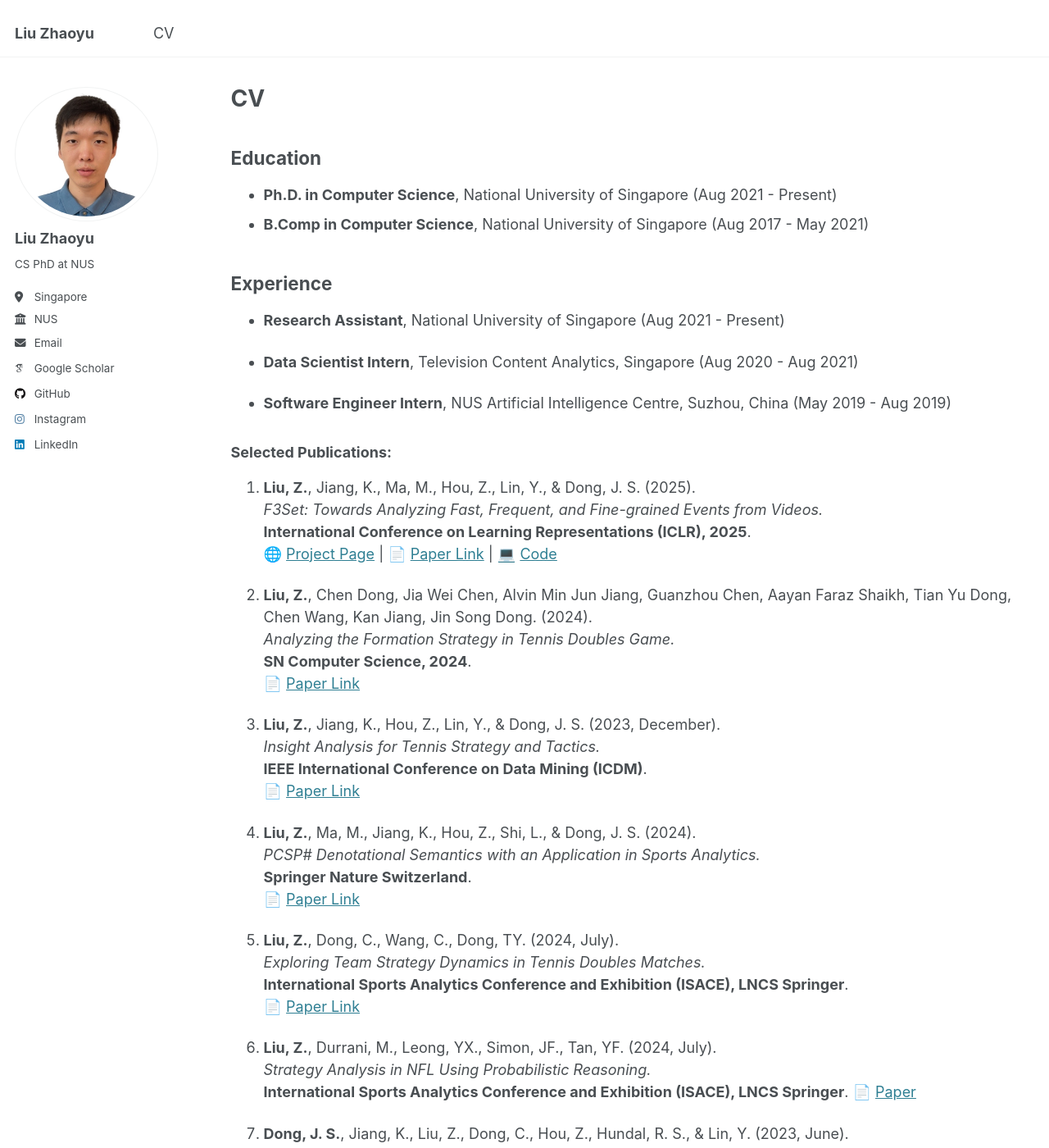
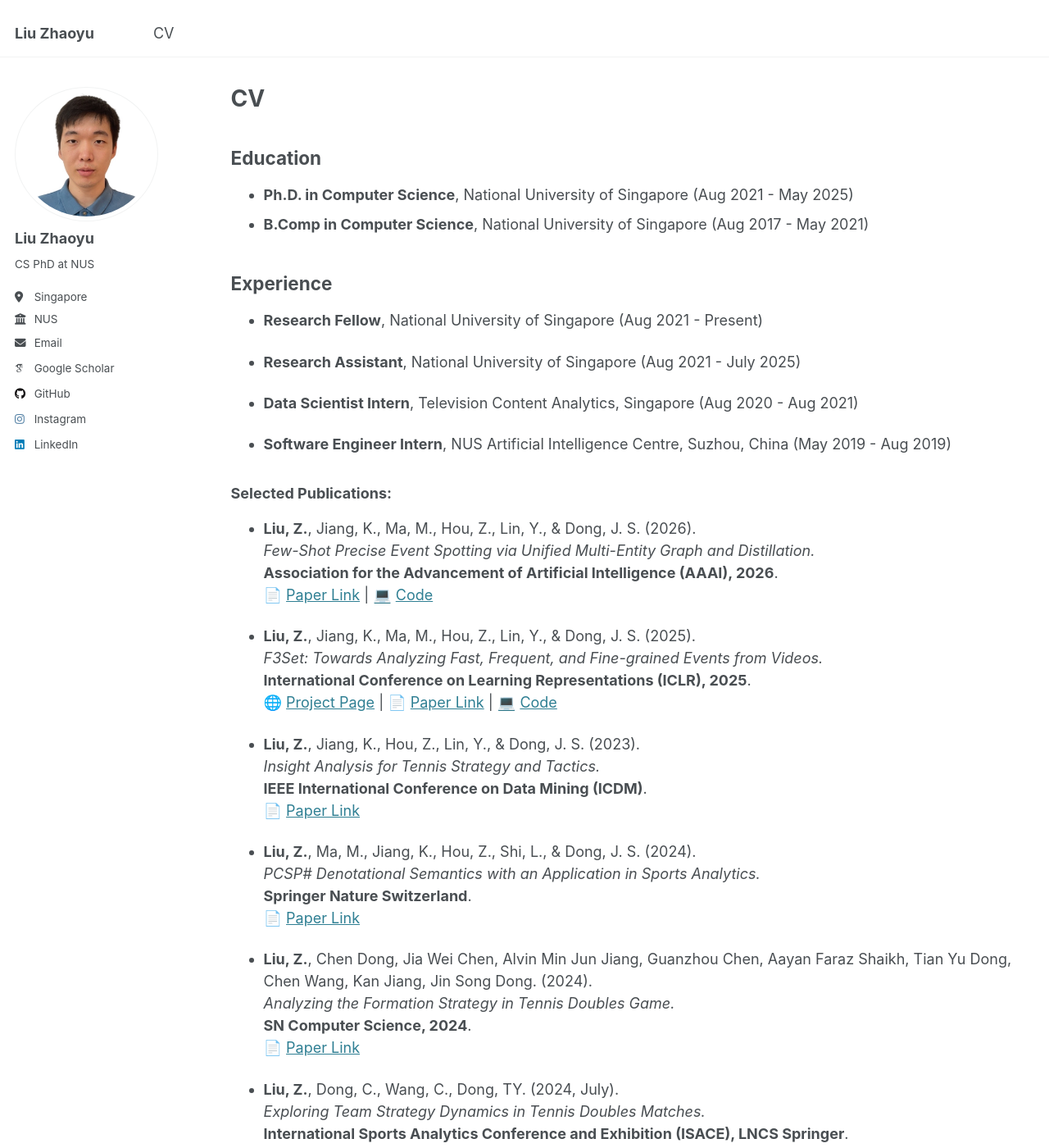
Before and after one commit to LZYAndy/lzyandy.github.io, a Jekyll site: the page built from _pages/cv.md, in a window 1280 px wide and 1400 px high. Shown: the whole window at 82% size. Built offline with Jekyll 4.4.1, drawn with Linux system fonts in a browser that asks for light colours; some web fonts are replaced.

Commit message:
Update cv.md

```diff
--- a/_pages/cv.md
+++ b/_pages/cv.md
@@ -10,53 +10,60 @@ redirect_from:
 {% include base_path %}
 
 ## Education
-- **Ph.D. in Computer Science**, National University of Singapore (Aug 2021 - Present)
+- **Ph.D. in Computer Science**, National University of Singapore (Aug 2021 - May 2025)
 - **B.Comp in Computer Science**, National University of Singapore (Aug 2017 - May 2021)
 
 ## Experience
-- **Research Assistant**, National University of Singapore (Aug 2021 - Present)
+- **Research Fellow**, National University of Singapore (Aug 2021 - Present)
+
+- **Research Assistant**, National University of Singapore (Aug 2021 - July 2025)
 
 - **Data Scientist Intern**, Television Content Analytics, Singapore (Aug 2020 - Aug 2021)
 
 - **Software Engineer Intern**, NUS Artificial Intelligence Centre, Suzhou, China (May 2019 - Aug 2019)
 
 ### Selected Publications:
-1. **Liu, Z.**, Jiang, K., Ma, M., Hou, Z., Lin, Y., & Dong, J. S. (2025).
+- **Liu, Z.**, Jiang, K., Ma, M., Hou, Z., Lin, Y., & Dong, J. S. (2026).
+   _Few-Shot Precise Event Spotting via Unified Multi-Entity Graph and Distillation._
+   **Association for the Advancement of Artificial Intelligence (AAAI), 2026**.
+   📄 [Paper Link](https://arxiv.org/abs/2511.14186) | 💻 [Code](https://github.com/LZYAndy/UMEG-Net)
+
+- **Liu, Z.**, Jiang, K., Ma, M., Hou, Z., Lin, Y., & Dong, J. S. (2025).
    _F3Set: Towards Analyzing Fast, Frequent, and Fine-grained Events from Videos._
    **International Conference on Learning Representations (ICLR), 2025**.
    🌐 [Project Page](https://lzyandy.github.io/f3set-website/) | 📄 [Paper Link](https://openreview.net/pdf?id=vlg5WRKHxh) | 💻 [Code](https://github.com/F3Set/F3Set/tree/main)
 
-2. **Liu, Z.**, Chen Dong, Jia Wei Chen, Alvin Min Jun Jiang, Guanzhou Chen, Aayan Faraz Shaikh, Tian Yu Dong, Chen Wang, Kan Jiang, Jin Song Dong. (2024).
+- **Liu, Z.**, Jiang, K., Hou, Z., Lin, Y., & Dong, J. S. (2023).
+   _Insight Analysis for Tennis Strategy and Tactics._
+   **IEEE International Conference on Data Mining (ICDM)**.
+   📄 [Paper Link](https://www.depintel.com/papers/icdm2023.pdf)
+
+- **Liu, Z.**, Ma, M., Jiang, K., Hou, Z., Shi, L., & Dong, J. S. (2024).
+   _PCSP# Denotational Semantics with an Application in Sports Analytics._
+   **Springer Nature Switzerland**.
+   📄 [Paper Link](https://zhehou.github.io/papers/PCSP-Denotational-Semantics-with-an-Application-in-Sports-Analytics.pdf)
+
+- **Liu, Z.**, Chen Dong, Jia Wei Chen, Alvin Min Jun Jiang, Guanzhou Chen, Aayan Faraz Shaikh, Tian Yu Dong, Chen Wang, Kan Jiang, Jin Song Dong. (2024).
    _Analyzing the Formation Strategy in Tennis Doubles Game._
    **SN Computer Science, 2024**.
    📄 [Paper Link](https://link.springer.com/article/10.1007/s42979-024-03598-3)
 
-3. **Liu, Z.**, Jiang, K., Hou, Z., Lin, Y., & Dong, J. S. (2023, December).
-   _Insight Analysis for Tennis Strategy and Tactics._
-   **IEEE International Conference on Data Mining (ICDM)**.
-   📄 [Paper Link](https://www.depintel.com/papers/icdm2023.pdf)
-
-4. **Liu, Z.**, Ma, M., Jiang, K., Hou, Z., Shi, L., & Dong, J. S. (2024).
-   _PCSP# Denotational Semantics with an Application in Sports Analytics._
-   **Springer Nature Switzerland**.
-   📄 [Paper Link](https://zhehou.github.io/papers/PCSP-Denotational-Semantics-with-an-Application-in-Sports-Analytics.pdf)
-
-5. **Liu, Z.**, Dong, C., Wang, C., Dong, TY. (2024, July).
+- **Liu, Z.**, Dong, C., Wang, C., Dong, TY. (2024, July).
    _Exploring Team Strategy Dynamics in Tennis Doubles Matches._
    **International Sports Analytics Conference and Exhibition (ISACE), LNCS Springer**.
    📄 [Paper Link](https://link.springer.com/chapter/10.1007/978-3-031-69073-0_9)
 
-6. **Liu, Z.**, Durrani, M., Leong, YX., Simon, JF., Tan, YF. (2024, July).
+- **Liu, Z.**, Durrani, M., Leong, YX., Simon, JF., Tan, YF. (2024, July).
    _Strategy Analysis in NFL Using Probabilistic Reasoning._
    **International Sports Analytics Conference and Exhibition (ISACE), LNCS Springer**.
    📄 [Paper](https://link.springer.com/chapter/10.1007/978-3-031-69073-0_10)
 
-8. **Dong, J. S.**, Jiang, K., Liu, Z., Dong, C., Hou, Z., Hundal, R. S., & Lin, Y. (2023, June).
+- **Dong, J. S.**, Jiang, K., Liu, Z., Dong, C., Hou, Z., Hundal, R. S., & Lin, Y. (2023, June).
    _Sports Analytics Using Probabilistic Model Checking and Deep Learning._
    **International Conference on Engineering of Complex Computer Systems (ICECCS), IEEE**.
    📄 [Paper](https://www.researchgate.net/profile/Zhe-Hou-5/publication/375844836_Sports_Analytics_Using_Probabilistic_Model_Checking_and_Deep_Learning/links/65cab6701e1ec12eff8a6c1d/Sports-Analytics-Using-Probabilistic-Model-Checking-and-Deep-Learning.pdf)
 
-10. **Jiang, K.**, Izadi, M., Liu, Z., & Dong, J. S. (2020, October).
+- **Jiang, K.**, Izadi, M., Liu, Z., & Dong, J. S. (2020, October).
    _Deep Learning Application in Broadcast Tennis Video Annotation._
    **International Conference on Engineering of Complex Computer Systems (ICECCS), IEEE**.
     📄 [Paper](https://ieeexplore.ieee.org/abstract/document/9376206/)
```
